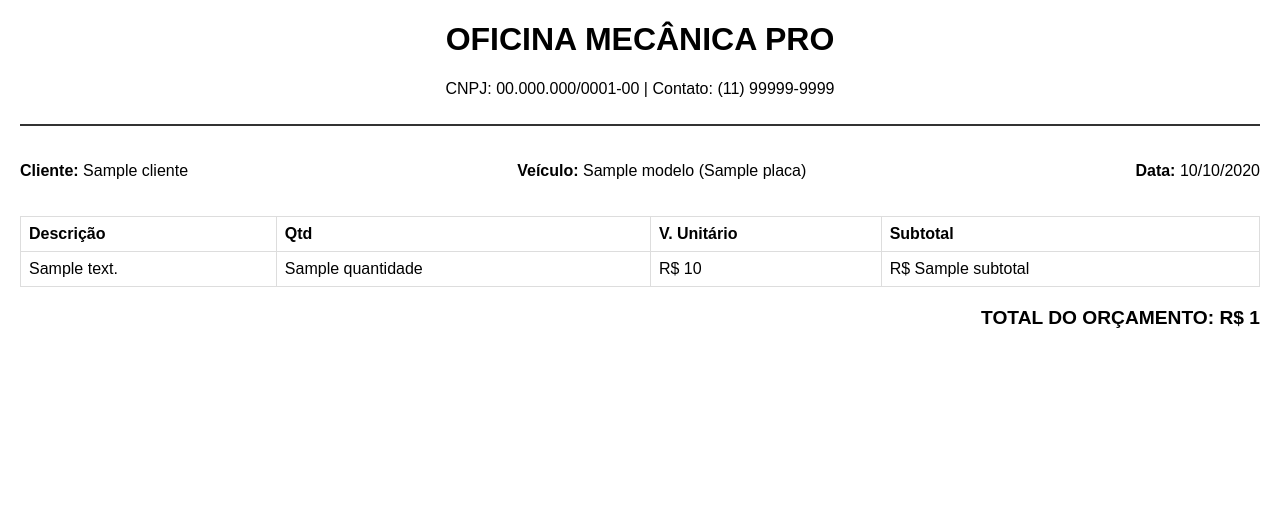
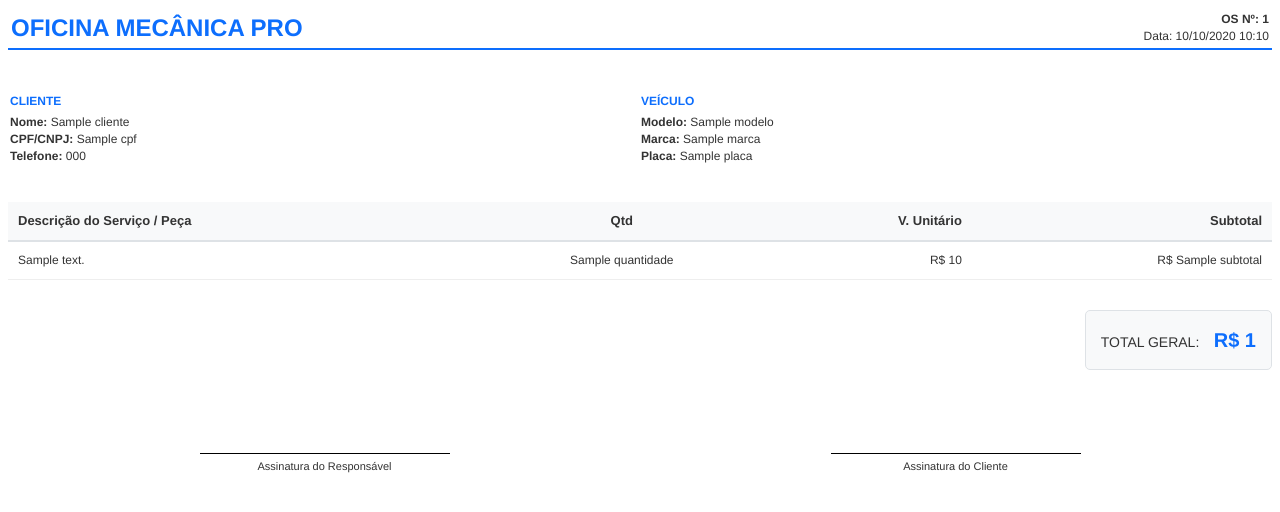
Before and after one commit to ReinaldoJSantos/gestao-oficina-mecanica, a Django app: template gestao/templates/gestao/orcamento_pdf.html in a window 1280 px wide. Shown: the top 512 px of the page. Run offline with Django 3.2, Linux system fonts and the light colour scheme; the template is opened without the code that fills it: most values are stand-ins (such as "Sample title", 1, 10 or a date in 2020).

Commit message:
feat: implementa geração de PDF profissional para OS com WeasyPrint

```diff
--- a/gestao/templates/gestao/orcamento_pdf.html
+++ b/gestao/templates/gestao/orcamento_pdf.html
@@ -1,102 +1,163 @@
 <!DOCTYPE html>
-<html>
+<html lang="pt-br">
 
 <head>
+    <meta charset="UTF-8">
     <style>
-        body {
-            font-family: sans-serif;
-            margin: 20px;
+        @page {
+            size: A4;
+            margin: 1.5cm;
         }
 
-        .header {
-            text-align: center;
-            border-bottom: 2px solid #333;
-            padding-bottom: 10px;
+        body {
+            font-family: 'Helvetica', 'Arial', sans-serif;
+            color: #333;
+            line-height: 1.4;
         }
 
-        .info {
-            margin-top: 20px;
-            display: flex;
-            justify-content: space-between;
+        .header-table {
+            width: 100%;
+            border-bottom: 2px solid #0d6efd;
+            margin-bottom: 20px;
         }
 
-        table {
+        .header-logo {
+            font-size: 24px;
+            font-weight: bold;
+            color: #0d6efd;
+        }
+
+        .info-table {
+            width: 100%;
+            margin-bottom: 30px;
+            font-size: 12px;
+        }
+
+        .info-table td {
+            padding: 5px 0;
+            vertical-align: top;
+        }
+
+        .items-table {
             width: 100%;
             border-collapse: collapse;
+            margin-bottom: 30px;
+        }
+
+        .items-table th {
+            background-color: #f8f9fa;
+            border-bottom: 2px solid #dee2e6;
+            padding: 10px;
+            text-align: left;
+            font-size: 13px;
+        }
+
+        .items-table td {
+            padding: 10px;
+            border-bottom: 1px solid #eee;
+            font-size: 12px;
+        }
+
+        .total-section {
+            text-align: right;
             margin-top: 20px;
         }
 
-        th,
-        td {
-            border: 1px solid #ddd;
-            padding: 8px;
-            text-align: left;
+        .total-box {
+            display: inline-block;
+            background-color: #f8f9fa;
+            padding: 15px;
+            border-radius: 5px;
+            border: 1px solid #dee2e6;
         }
 
-        th {
-            bg-color: #f2f2f2;
+        .signature-section {
+            margin-top: 80px;
+            width: 100%;
         }
 
-        .total {
-            text-align: right;
-            margin-top: 20px;
-            font-size: 1.2em;
-            font-weight: bold;
-        }
-
-        @page {
-            size: A4;
-            margin: 1cm;
-        }
-
-        .header img {
-            max-width: 150px;
-            /* Caso você adicione um logo depois */
-        }
-
-        /* Estilo para zebra na tabela do PDF */
-        tr:nth-child(even) {
-            background-color: #f9f9f9;
+        .signature-line {
+            border-top: 1px solid #000;
+            width: 250px;
+            margin: 0 auto;
+            padding-top: 5px;
+            text-align: center;
+            font-size: 11px;
         }
     </style>
 </head>
 
 <body>
-    <div class="header">
-        <h1>OFICINA MECÂNICA PRO</h1>
-        <p>CNPJ: 00.000.000/0001-00 | Contato: (11) 99999-9999</p>
-    </div>
 
-    <div class="info">
-        <p><strong>Cliente:</strong> {{ os.veiculo.cliente.nome }}</p>
-        <p><strong>Veículo:</strong> {{ os.veiculo.modelo }} ({{ os.veiculo.placa }})</p>
-        <p><strong>Data:</strong> {{ os.data_criacao|date:"d/m/Y" }}</p>
-    </div>
+    <table class="header-table">
+        <tr>
+            <td class="header-logo">OFICINA MECÂNICA PRO</td>
+            <td style="text-align: right; font-size: 12px;">
+                <strong>OS Nº: {{ os.id }}</strong><br>
+                Data: {{ os.data_criacao|date:"d/m/Y H:i" }}
+            </td>
+        </tr>
+    </table>
 
-    <table>
+    <table class="info-table">
+        <tr>
+            <td style="width: 50%;">
+                <h4 style="margin-bottom: 5px; color: #0d6efd;">CLIENTE</h4>
+                <strong>Nome:</strong> {{ os.veiculo.cliente.nome }}<br>
+                <strong>CPF/CNPJ:</strong> {{ os.veiculo.cliente.cpf }}<br>
+                <strong>Telefone:</strong> {{ os.veiculo.cliente.telefone|default:"Não informado" }}
+            </td>
+            <td style="width: 50%;">
+                <h4 style="margin-bottom: 5px; color: #0d6efd;">VEÍCULO</h4>
+                <strong>Modelo:</strong> {{ os.veiculo.modelo }}<br>
+                <strong>Marca:</strong> {{ os.veiculo.marca }}<br>
+                <strong>Placa:</strong> {{ os.veiculo.placa }}
+            </td>
+        </tr>
+    </table>
+
+    <table class="items-table">
         <thead>
             <tr>
-                <th>Descrição</th>
-                <th>Qtd</th>
-                <th>V. Unitário</th>
-                <th>Subtotal</th>
+                <th>Descrição do Serviço / Peça</th>
+                <th style="text-align: center;">Qtd</th>
+                <th style="text-align: right;">V. Unitário</th>
+                <th style="text-align: right;">Subtotal</th>
             </tr>
         </thead>
         <tbody>
             {% for item in os.itens.all %}
             <tr>
                 <td>{{ item.descricao }}</td>
-                <td>{{ item.quantidade }}</td>
-                <td>R$ {{ item.valor_unitario }}</td>
-                <td>R$ {{ item.subtotal }}</td>
+                <td style="text-align: center;">{{ item.quantidade }}</td>
+                <td style="text-align: right;">R$ {{ item.valor_unitario }}</td>
+                <td style="text-align: right;">R$ {{ item.subtotal }}</td>
+                {% empty %}
+            <tr>
+                <td colspan="4" style="text-align: center;">Nenhum item registrado nesta ordem de serviço.</td>
             </tr>
             {% endfor %}
         </tbody>
     </table>
 
-    <div class="total">
-        TOTAL DO ORÇAMENTO: R$ {{ os.total_geral }}
+    <div class="total-section">
+        <div class="total-box">
+            <span style="font-size: 14px;">TOTAL GERAL:</span>
+            <strong style="font-size: 20px; color: #0d6efd; margin-left: 10px;">R$ {{ os.total_geral }}</strong>
+        </div>
     </div>
+
+    <table class="signature-section">
+        <tr>
+            <td>
+                <div class="signature-line">Assinatura do Responsável</div>
+            </td>
+            <td>
+                <div class="signature-line">Assinatura do Cliente</div>
+            </td>
+        </tr>
+    </table>
+
 </body>
 
 </html>
```
Also changed, not shown: db.sqlite3.
